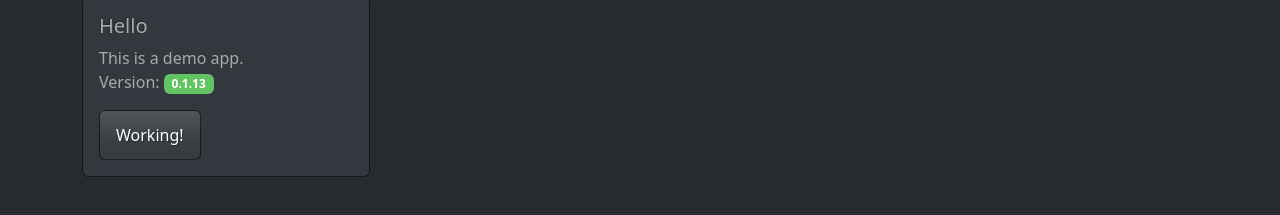
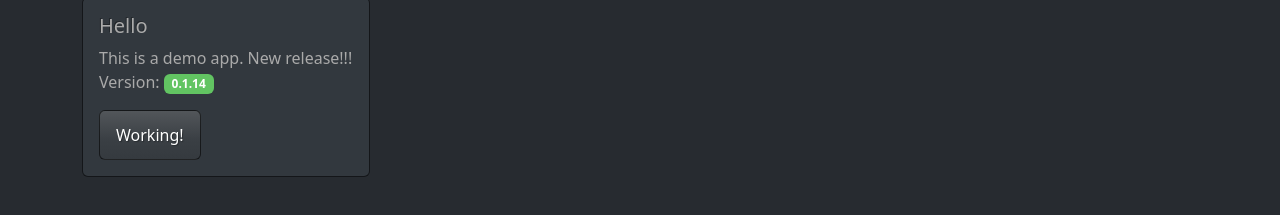
Before and after one commit to Satak/flux-kube, a website: page src/public/index.html in a window 1280 px wide. Shown: the part 59-274 px from the top of the page. Drawn offline with nearby package versions, Linux system fonts and the light colour scheme.

Commit message:
Make 0.1.14 release
- add things

```diff
--- a/src/public/index.html
+++ b/src/public/index.html
@@ -30,8 +30,8 @@
         <div class="card-body">
           <h5 class="card-title">Hello</h5>
           <p class="card-text">
-            This is a demo app.<br>
-            Version: <span class="badge bg-success">0.1.13</span>
+            This is a demo app. New release!!!<br>
+            Version: <span class="badge bg-success">0.1.14</span>
           </p>
           <a href="#" class="btn btn-primary">Working!</a>
         </div>
```
